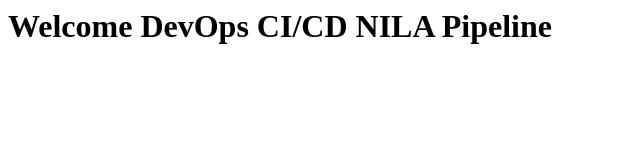
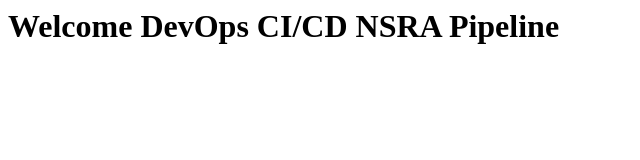
Before and after one commit to Nilaswathi/cicd-demo, a plain HTML site: page index.html in a window 1280 px wide. Shown: the whole page, without its empty margins (0-640 px from the left). Drawn offline with Linux system fonts and the light colour scheme.

Commit message:
Update index.html

```diff
--- a/index.html
+++ b/index.html
@@ -1 +1 @@
-<h1>Welcome DevOps CI/CD NILA Pipeline</h1>
+<h1>Welcome DevOps CI/CD NSRA Pipeline</h1>
```
